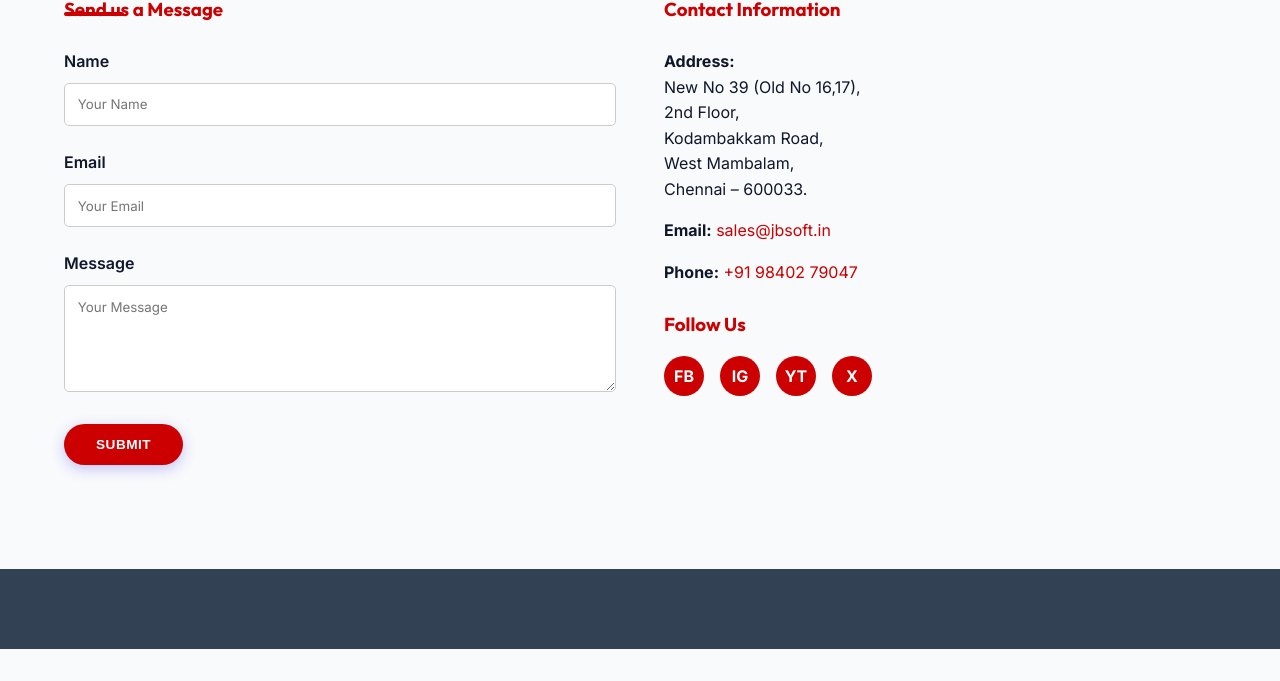
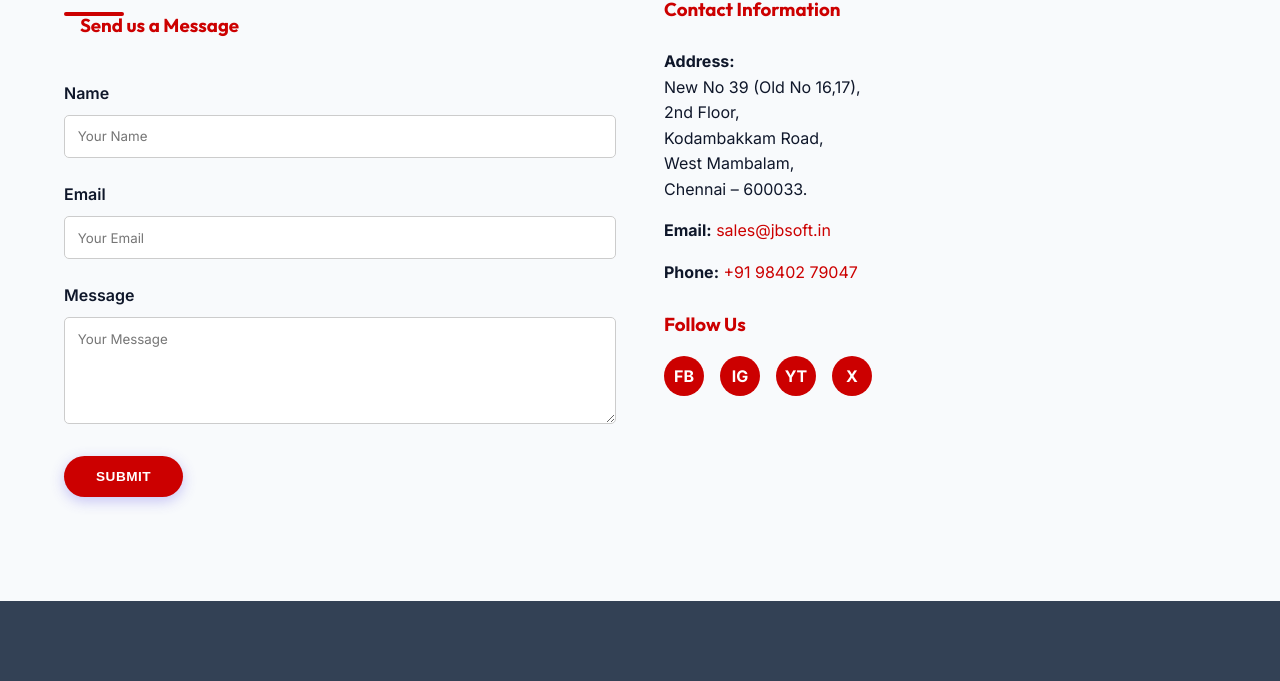
Before and after one commit to bhavyasenthil28-tech/neyveli, a plain HTML site: page contact.html in a window 1280 px wide. Shown: the part 263-944 px from the top of the page. Before the commit the page ends 912 px from the top, so only its background shows below. Drawn offline with nearby package versions, Linux system fonts and the light colour scheme.

Commit message:
Added padding to Send us a Message heading on contact page

```diff
--- a/contact.html
+++ b/contact.html
@@ -68,7 +68,7 @@
             <h1 class="section-title">Contact Us</h1>
             <div class="contact-layout">
                 <div>
-                    <h3 style="color:var(--primary-color); margin-bottom: 1.5rem;">Send us a Message</h3>
+                    <h3 style="color:var(--primary-color); margin-bottom: 1.5rem; padding: 1rem;">Send us a Message</h3>
                     <form action="#" onsubmit="event.preventDefault(); alert('Message Sent Successfully!');">
                         <div class="form-group">
                             <label>Name</label>
```
